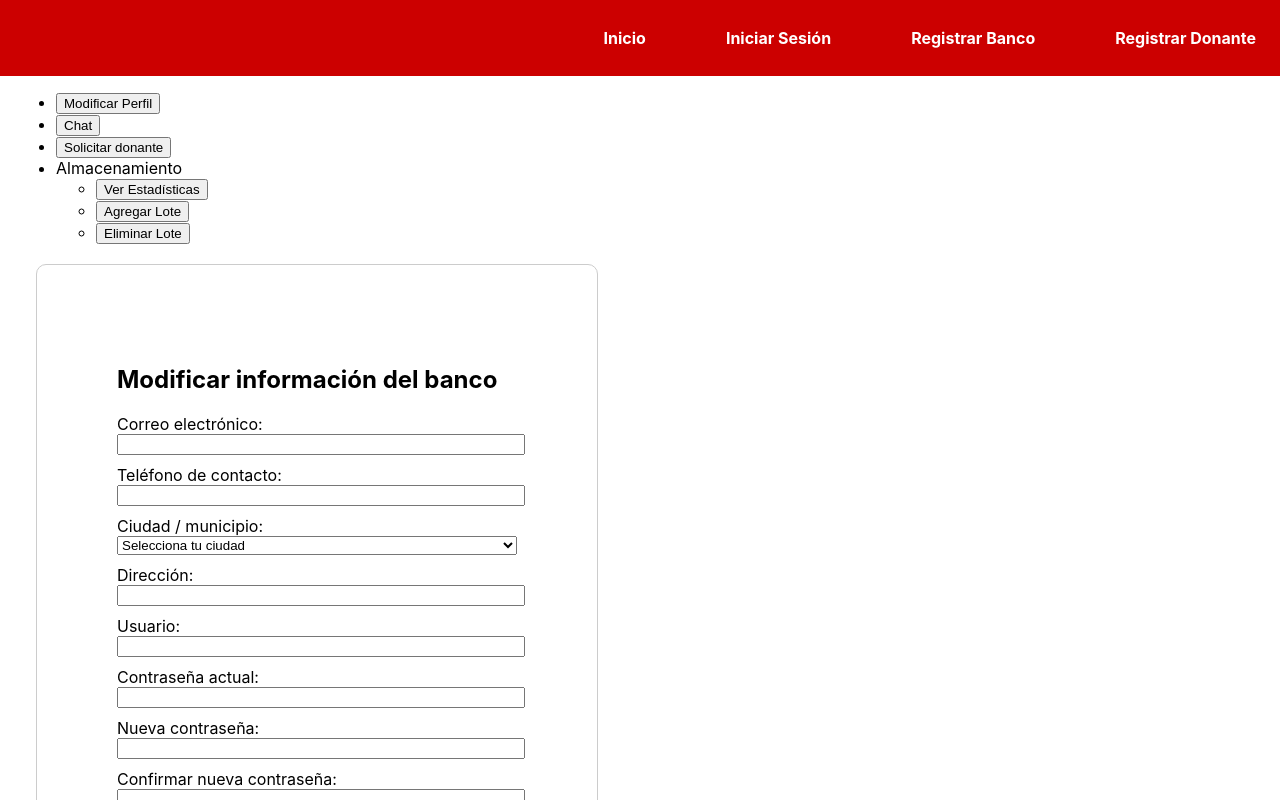
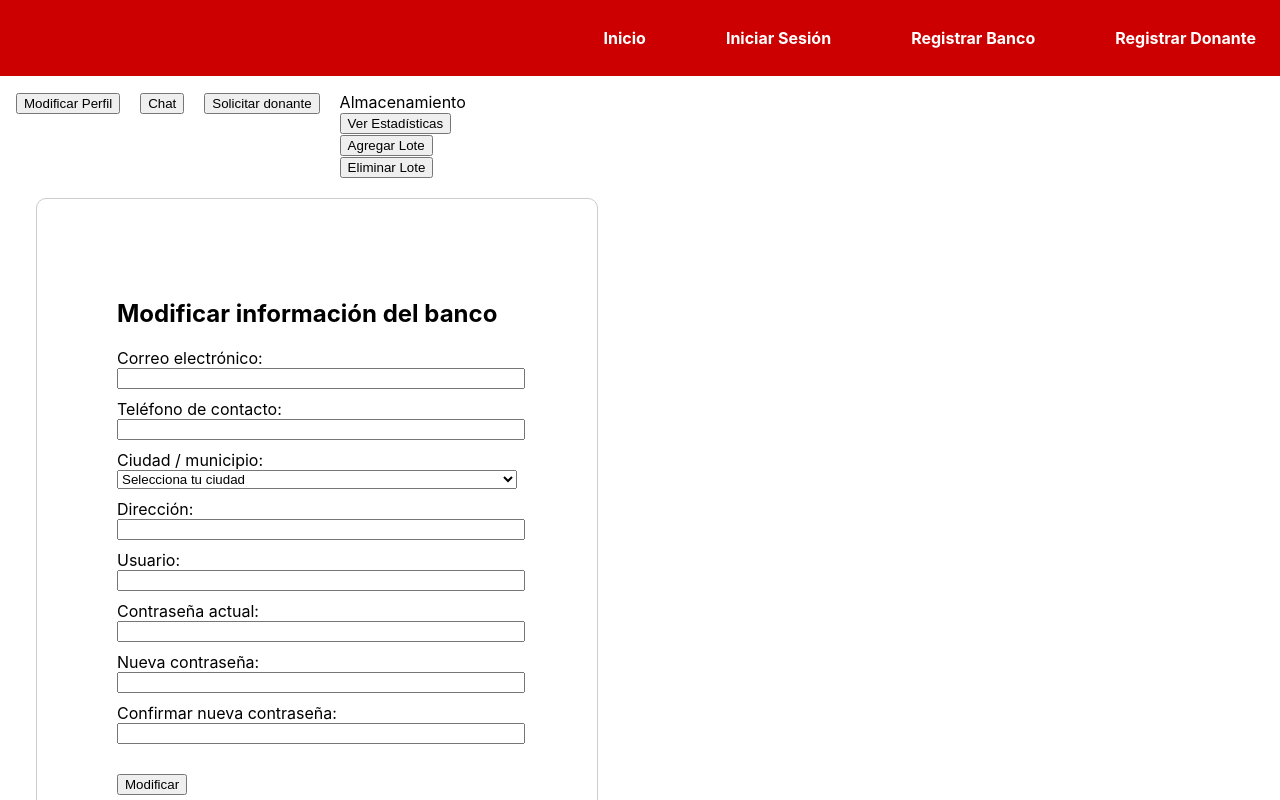
Before and after one commit to ElCabris/blood-bank, a React (Create React App) app in the folder frontend/: page /bank in a window 1280 px wide. Shown: the top 800 px of the page. Built offline with nearby package versions, Linux system fonts and the light colour scheme.

Commit message:
feat: vertical format for homes (#46)

```diff
--- a/frontend/src/components/Menu.js
+++ b/frontend/src/components/Menu.js
@@ -1,7 +1,7 @@
 function MenuDonor({setActivateComponent}) {
 	return (
 		<nav>
-			<ul>
+			<ul style={{display: 'flex', gap: '20px', listStyle: 'none', padding: 0}}>
 				<li>
 					<button onClick={() => setActivateComponent('edit-profile')}>
 						Modificar Perfil
@@ -23,10 +23,10 @@ function MenuDonor({setActivateComponent}) {
 	);
 }
 
-export function MenuBank({setActivateComponent}) {
+export function MenuBank({ setActivateComponent }) {
   return (
     <nav>
-			<ul>
+      <ul style={{ display: 'flex', gap: '20px', listStyle: 'none', padding: 0 }}>
         <li>
           <button onClick={() => setActivateComponent('edit-profile')}>
             Modificar Perfil
@@ -44,7 +44,7 @@ export function MenuBank({setActivateComponent}) {
         </li>
         <li>
           Almacenamiento
-					<ul>
+          <ul style={{ listStyle: 'none', padding: 0 }}>
             <li>
               <button onClick={() => setActivateComponent('statistics')}>
                 Ver Estadísticas
```
Lines whose indentation alone changed are shown as unchanged.
